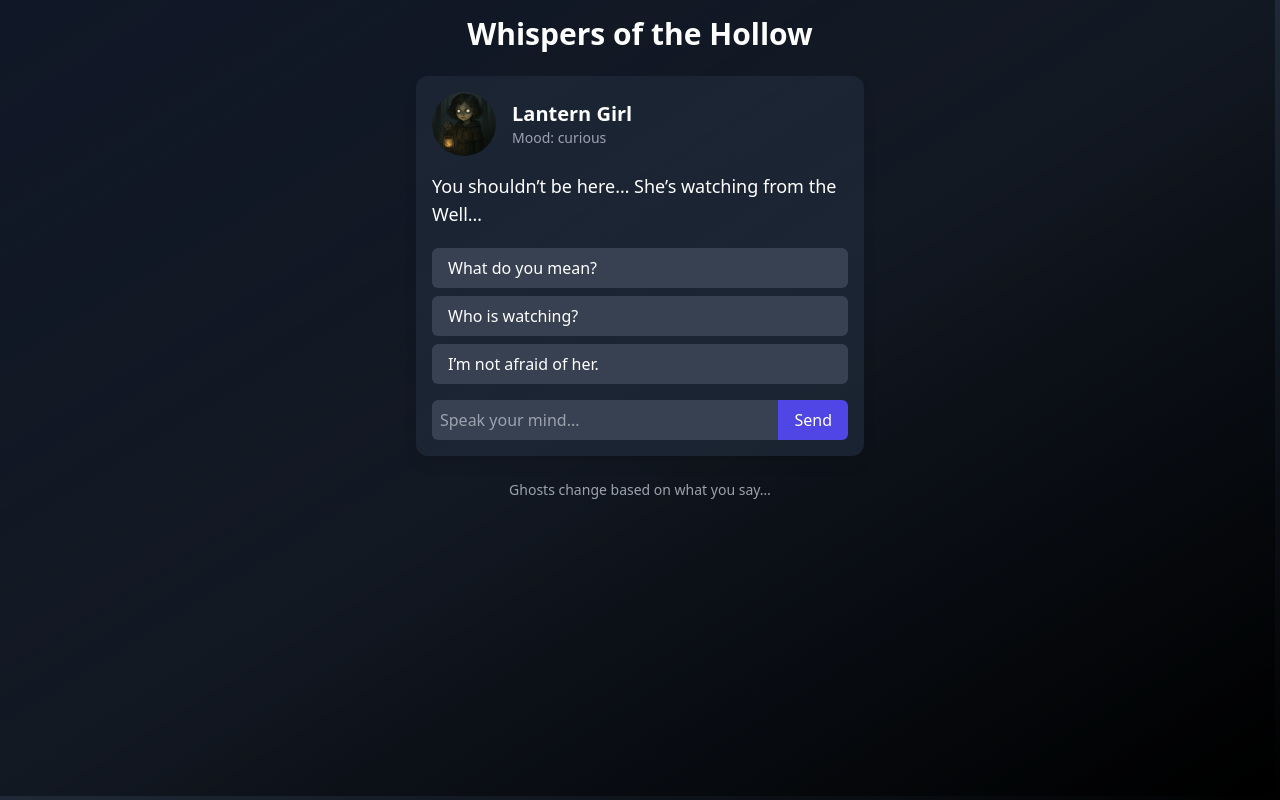
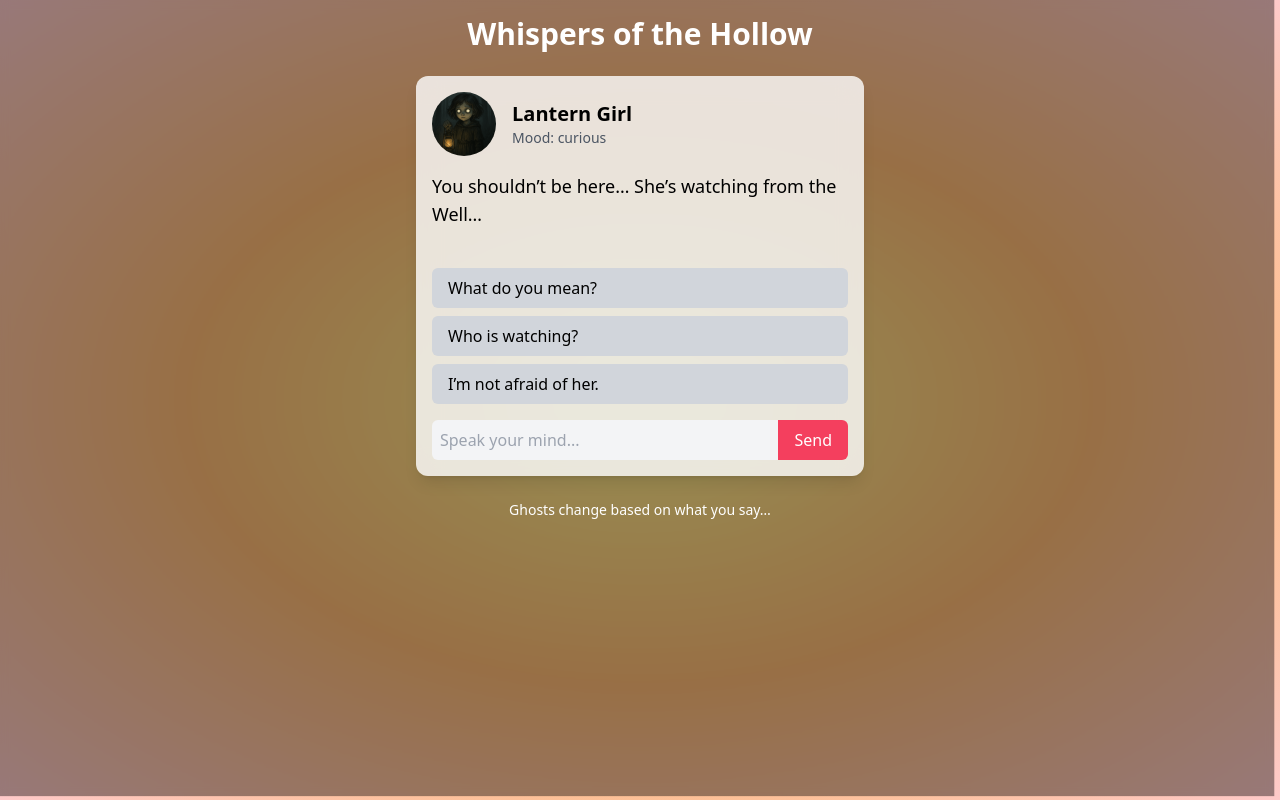
Before and after one commit to nasserqadri/whispers-hollow, a React (Vite) app in the folder frontend/: page / in a window 1280 px wide. Built offline with nearby package versions, Linux system fonts and the light colour scheme; no server answers.

Commit message:
adding mood colors

```diff
--- a/frontend/src/App.jsx
+++ b/frontend/src/App.jsx
@@ -7,12 +7,14 @@ const ghosts = {
     portrait: "/images/lantern-girl.png",
     intro: "You shouldn’t be here… She’s watching from the Well…",
     mood: "curious"
-  },
-  "Brother Salt": {
-    portrait: "https://via.placeholder.com/100x100?text=Brother+Salt",
-    intro: "You’ve come again. Still seeking answers you won’t like?",
-    mood: "judging"
   }
+};
+
+const ghostAura = {
+  curious: 'from-yellow-200 via-orange-300 to-red-200',
+  angry: 'from-red-600 via-red-800 to-black',
+  sad: 'from-indigo-300 via-purple-600 to-slate-800',
+  peaceful: 'from-emerald-200 via-green-300 to-teal-200'
 };
 
 const choices = [
@@ -22,76 +24,143 @@ const choices = [
 ];
 
 const whisperSound = new Howl({
-  src: ['/sounds/dungeon_ambient.mp3'],
+  src: ['/sounds/whispers.mp3'],
   loop: true,
   volume: 0.4
 });
 
-const getTimeTheme = () => {
-  const hour = new Date().getHours();
-  if (hour >= 6 && hour < 18) return "bg-gradient-to-br from-indigo-200 via-gray-200 to-white text-black";
-  return "bg-gradient-to-br from-gray-900 via-gray-800 to-black text-white";
+const getGhostReply = async (ghost, userInput, memory = []) => {
+  try {
+    const res = await fetch('http://localhost:8000/talk', {
+      method: 'POST',
+      headers: { 'Content-Type': 'application/json' },
+      body: JSON.stringify({ ghost, user_input: userInput, memory })
+    });
+    const data = await res.json();
+    return {
+      reply: data.reply || "(The ghost whispers nothing...)",
+      mood: data.mood || "curious"
+    };
+  } catch (e) {
+    return {
+      reply: "(The connection to the spirit world has failed.)",
+      mood: "sad"
+    };
+  }
 };
 
 export default function WhispersOfTheHollow() {
-  const [selectedGhost, setSelectedGhost] = useState("Lantern Girl");
+  const [selectedGhost] = useState("Lantern Girl");
   const [dialogue, setDialogue] = useState(ghosts[selectedGhost].intro);
   const [customInput, setCustomInput] = useState("");
+  const [loading, setLoading] = useState(false);
+  const [memory, setMemory] = useState([
+    "The player once lit the lantern",
+    "You warned them about the Wellmother"
+  ]);
+
+  const [mood, setMood] = useState(ghosts[selectedGhost].mood);
+  const [prevMood, setPrevMood] = useState(mood);
+  const [fadeIn, setFadeIn] = useState(false);
 
   useEffect(() => {
     whisperSound.play();
     return () => whisperSound.stop();
   }, []);
 
-  const handleChoiceClick = (choice) => {
-    setDialogue(`"${choice}"... She pauses, then whispers something new.`);
-  };
+  useEffect(() => {
+    if (mood !== prevMood) {
+      setFadeIn(true);
+      const timeout = setTimeout(() => {
+        setPrevMood(mood);
+        setFadeIn(false);
+      }, 1500);
+      return () => clearTimeout(timeout);
+    }
+  }, [mood]);
 
-  const handleCustomSubmit = () => {
-    if (customInput.trim()) {
-      setDialogue(`"${customInput}"... The forest shivers.`);
-      setCustomInput("");
-    }
+  const handleUserInput = async (text) => {
+    setLoading(true);
+    setDialogue("...");
+    const { reply, mood: updatedMood } = await getGhostReply(selectedGhost, text, memory);
+    setDialogue(reply);
+    setMemory([...memory, text]);
+    setMood(updatedMood);
+    setLoading(false);
   };
 
   return (
-    <div className={`relative min-h-screen p-4 flex flex-col items-center overflow-hidden ${getTimeTheme()}`}>
-      <div className="absolute inset-0 pointer-events-none bg-gradient-to-br from-gray-900/40 to-black/60 animate-[fogMove_30s_linear_infinite_alternate] z-0" />
-
+    <div className="relative min-h-screen overflow-hidden font-sans">
       <style>
-        {`@keyframes fogMove {
+        {`
+          @keyframes fadeAura {
+            from { opacity: 0; }
+            to { opacity: 1; }
+          }
+          @keyframes fogMove {
             0% { transform: translateX(0px) translateY(0px); }
             100% { transform: translateX(-30px) translateY(-20px); }
-        }`}
+          }
+          @keyframes flicker {
+            0%, 18%, 22%, 25%, 53%, 57%, 100% { opacity: 1; }
+            20%, 24%, 55% { opacity: 0.3; }
+          }
+        `}
       </style>
 
-      <h1 className="text-3xl font-bold mb-6 z-10">Whispers of the Hollow</h1>
+      {/* Base background (previous mood) */}
+      <div className={`
+        absolute inset-0 z-0
+        bg-[radial-gradient(ellipse_at_center,_var(--tw-gradient-stops))]
+        ${ghostAura[prevMood]}
+      `} />
 
-      <div className="bg-gray-800/80 p-4 rounded-xl shadow-lg w-full max-w-md z-10">
+      {/* Fade-in background (new mood) */}
+      {fadeIn && (
+        <div className={`
+          absolute inset-0 z-10
+          bg-[radial-gradient(ellipse_at_center,_var(--tw-gradient-stops))]
+          ${ghostAura[mood]}
+          animate-fadeAura
+        `} />
+      )}
+
+      {/* Fog overlay */}
+      <div className="absolute inset-0 pointer-events-none bg-black/40 backdrop-blur-sm z-20 animate-[fogMove_30s_linear_infinite_alternate]" />
+
+      {/* UI */}
+      <div className="relative z-30 flex flex-col items-center p-4">
+        <h1 className="text-3xl font-bold mb-6 text-white">Whispers of the Hollow</h1>
+
+        <div className="bg-white/80 backdrop-blur-md text-black p-4 rounded-xl shadow-lg w-full max-w-md">
           <div className="flex items-center mb-4">
             <img src={ghosts[selectedGhost].portrait} alt="Ghost portrait" className="w-16 h-16 rounded-full mr-4" />
             <div>
               <h2 className="text-xl font-semibold">{selectedGhost}</h2>
-            <p className="text-sm text-gray-400">Mood: {ghosts[selectedGhost].mood}</p>
+              <p className="text-sm text-gray-600">Mood: {mood}</p>
             </div>
           </div>
 
-        <div className="mb-4 min-h-[60px]">
+          <div className="mb-4 min-h-[80px]">
+            {loading ? (
+              <p className="text-lg italic animate-pulse">The ghost is thinking...</p>
+            ) : (
               <TypeAnimation
                 sequence={[dialogue, 1000]}
                 wrapper="p"
                 speed={50}
-            className="text-lg flicker"
+                className="text-lg"
                 cursor={false}
               />
+            )}
           </div>
 
           <div className="space-y-2 mb-4">
             {choices.map((choice, idx) => (
               <button
                 key={idx}
-              onClick={() => handleChoiceClick(choice)}
-              className="w-full text-left px-4 py-2 bg-gray-700 hover:bg-gray-600 rounded-md"
+                onClick={() => handleUserInput(choice)}
+                className="w-full text-left px-4 py-2 bg-gray-300 hover:bg-gray-400 rounded-md"
               >
                 {choice}
               </button>
@@ -104,18 +173,19 @@ export default function WhispersOfTheHollow() {
               value={customInput}
               onChange={(e) => setCustomInput(e.target.value)}
               placeholder="Speak your mind..."
-            className="flex-grow bg-gray-700 text-white p-2 rounded-l-md focus:outline-none"
+              className="flex-grow bg-gray-100 text-black p-2 rounded-l-md focus:outline-none"
             />
             <button
-            onClick={handleCustomSubmit}
-            className="bg-indigo-600 px-4 py-2 rounded-r-md hover:bg-indigo-500"
+              onClick={() => handleUserInput(customInput)}
+              className="bg-rose-500 px-4 py-2 rounded-r-md hover:bg-rose-400 text-white"
             >
               Send
             </button>
           </div>
         </div>
 
-      <div className="mt-6 text-sm text-gray-400 z-10">Ghosts change based on what you say…</div>
+        <div className="mt-6 text-sm text-white z-30">Ghosts change based on what you say…</div>
+      </div>
     </div>
   );
 }
--- a/frontend/tailwind.config.cjs
+++ b/frontend/tailwind.config.cjs
@@ -1,8 +1,26 @@
-// tailwind.config.cjs
+/** @type {import('tailwindcss').Config} */
 module.exports = {
-  content: ["./index.html", "./src/**/*.{js,jsx}"],
+  content: [
+    "./index.html",
+    "./src/**/*.{js,jsx,ts,tsx}",
+  ],
   theme: {
-    extend: {},
+    extend: {
+      animation: {
+        fadeAura: 'fadeAura 1.5s ease-in-out forwards',
+        fogMove: 'fogMove 30s linear infinite alternate'
+      },
+      keyframes: {
+        fadeAura: {
+          '0%': { opacity: '0' },
+          '100%': { opacity: '1' }
+        },
+        fogMove: {
+          '0%': { transform: 'translateX(0px) translateY(0px)' },
+          '100%': { transform: 'translateX(-30px) translateY(-20px)' }
+        }
+      }
+    }
   },
   plugins: [],
 };
```
Also changed, not shown: 1 other file (tests, documents, lock files or other folders). Lines whose indentation alone changed are shown as unchanged.
